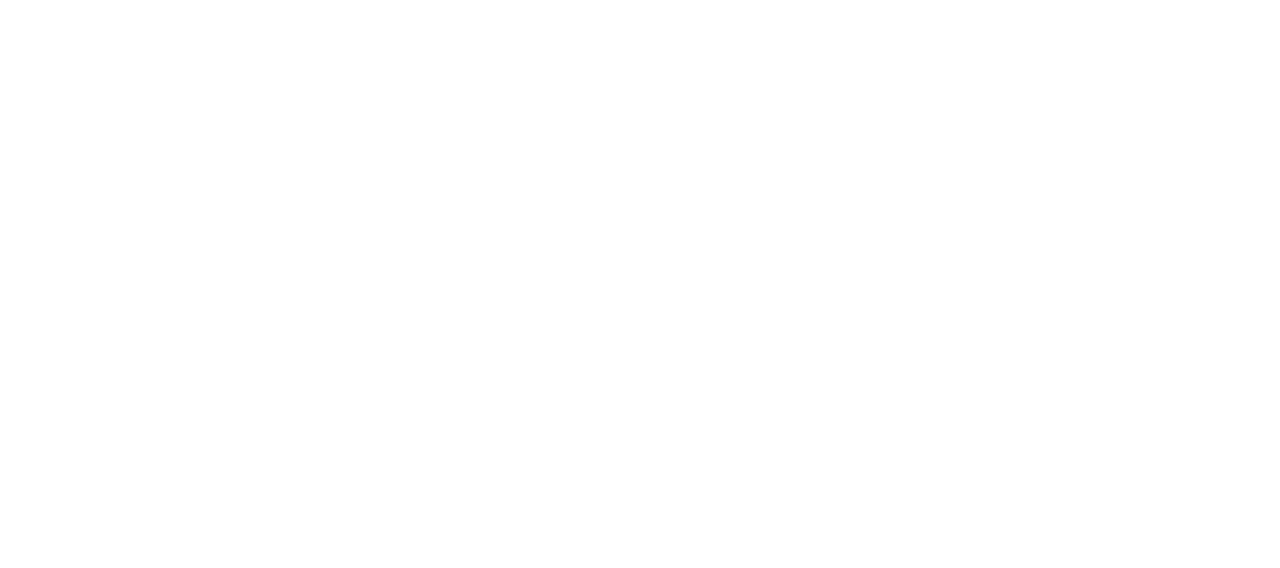
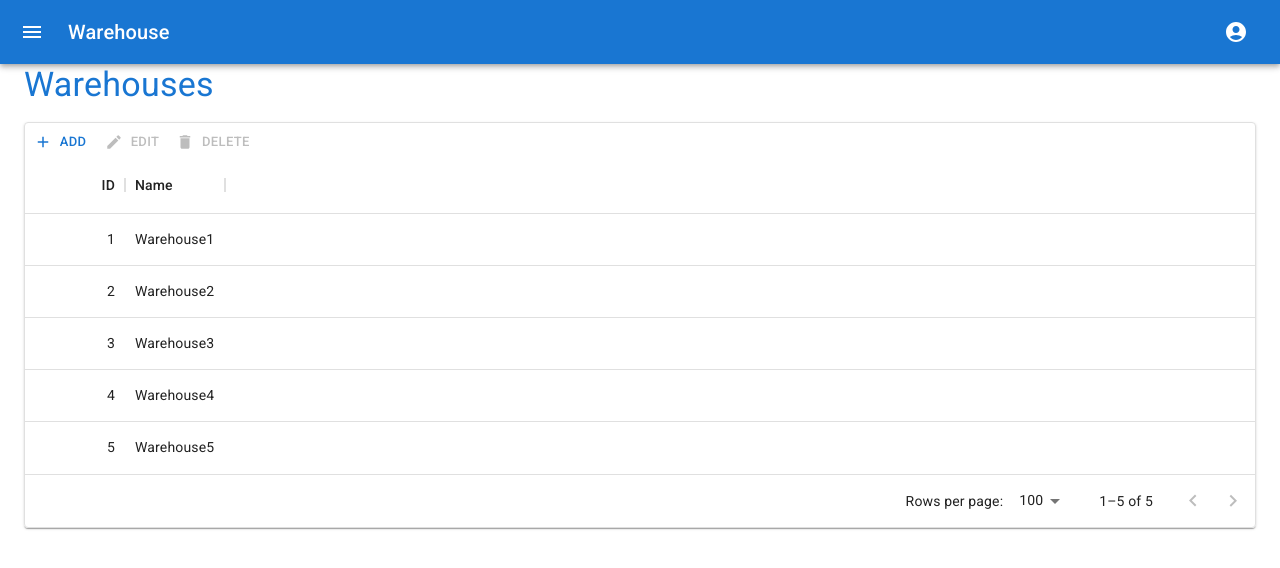
Before and after one commit to XojiakbarA/warehouse-app, a React (Create React App) app: page /warehouses in a window 1280 px wide. Before the commit this address had no page. Shown: the top 568 px of the page. Built offline with nearby package versions, Linux system fonts and the light colour scheme.

Commit message:
created warehouses page

```diff
--- a/src/App.js
+++ b/src/App.js
@@ -2,6 +2,7 @@
 import {Route, Routes} from "react-router";
 import MainLayout from "./components/layouts/MainLayout";
 import Dashboard from "./pages/Dashboard";
+import Warehouses from "./pages/Warehouses";
 
 function App() {
 
@@ -13,6 +14,7 @@
             <Routes>
                 <Route path={"/"} element={<MainLayout/>}>
                     <Route index element={<Dashboard/>}/>
+                    <Route path={"/warehouses"} element={<Warehouses/>}/>
                 </Route>
             </Routes>
         </ThemeProvider>
--- /dev/null
+++ b/src/components/data-grid/MainGridToolbar.js
@@ -0,0 +1,36 @@
+import AddIcon from '@mui/icons-material/Add';
+import EditIcon from '@mui/icons-material/Edit';
+import DeleteIcon from '@mui/icons-material/Delete';
+import {GridToolbarContainer} from "@mui/x-data-grid";
+import {Button} from "@mui/material";
+const MainGridToolbar = ({ disabled, onEditButtonClick, onDeleteButtonClick }) => {
+    return (
+        <GridToolbarContainer>
+            <Button
+                size={"small"}
+                startIcon={<AddIcon/>}
+                onClick={onEditButtonClick}
+            >
+                Add
+            </Button>
+            <Button
+                size={"small"}
+                startIcon={<EditIcon/>}
+                disabled={disabled}
+                onClick={onEditButtonClick}
+            >
+                Edit
+            </Button>
+            <Button
+                size={"small"}
+                startIcon={<DeleteIcon/>}
+                disabled={disabled}
+                onClick={onDeleteButtonClick}
+            >
+                Delete
+            </Button>
+        </GridToolbarContainer>
+    )
+}
+
+export default MainGridToolbar
--- /dev/null
+++ b/src/components/dialogs/DeleteDialog.js
@@ -0,0 +1,20 @@
+import {Button, Dialog, DialogActions, DialogContent, DialogContentText, DialogTitle} from "@mui/material";
+
+const DeleteDialog = ({ open, onClose, resourceName }) => {
+    return (
+        <Dialog open={open} onClose={onClose} maxWidth={"xs"} fullWidth>
+            <DialogTitle>Delete</DialogTitle>
+            <DialogContent>
+                <DialogContentText>
+                    Do you really want to remove "{resourceName}"?
+                </DialogContentText>
+            </DialogContent>
+            <DialogActions>
+                <Button onClick={onClose}>Cancel</Button>
+                <Button onClick={onClose}>Yes</Button>
+            </DialogActions>
+        </Dialog>
+    )
+}
+
+export default DeleteDialog
--- /dev/null
+++ b/src/components/dialogs/WarehouseDialog.js
@@ -0,0 +1,26 @@
+import {Button, Dialog, DialogActions, DialogContent, DialogTitle, TextField} from "@mui/material";
+
+const WarehouseDialog = ({ open, onClose, warehouse }) => {
+
+    return (
+        <Dialog open={open} onClose={onClose} maxWidth={"xs"} fullWidth>
+            <DialogTitle>Warehouse</DialogTitle>
+            <DialogContent>
+                <TextField
+                    label="Name"
+                    type="text"
+                    fullWidth
+                    variant="standard"
+                    name={"name"}
+                    value={warehouse?.name}
+                />
+            </DialogContent>
+            <DialogActions>
+                <Button onClick={onClose}>Cancel</Button>
+                <Button onClick={onClose}>Save</Button>
+            </DialogActions>
+        </Dialog>
+    )
+}
+
+export default WarehouseDialog
--- a/src/components/layouts/MainLayout/MainDrawer.js
+++ b/src/components/layouts/MainLayout/MainDrawer.js
@@ -6,9 +6,8 @@
 import ListItemButton from '@mui/material/ListItemButton';
 import ListItemIcon from '@mui/material/ListItemIcon';
 import ListItemText from '@mui/material/ListItemText';
-import InboxIcon from '@mui/icons-material/MoveToInbox';
-import MailIcon from '@mui/icons-material/Mail';
 import DashboardIcon from '@mui/icons-material/Dashboard';
+import WarehouseIcon from '@mui/icons-material/Warehouse';
 import {Link} from "react-router-dom";
 
 const MainDrawer = ({ open, onDrawerClose }) => {
@@ -34,18 +33,16 @@
                         </ListItemButton>
                     </ListItem>
                 </List>
-                <Divider />
+                <Divider/>
                 <List>
-                    {['All mail', 'Trash', 'Spam'].map((text, index) => (
-                        <ListItem key={text} disablePadding>
-                            <ListItemButton>
-                                <ListItemIcon>
-                                    {index % 2 === 0 ? <InboxIcon /> : <MailIcon />}
-                                </ListItemIcon>
-                                <ListItemText primary={text} />
-                            </ListItemButton>
-                        </ListItem>
-                    ))}
+                    <ListItem disablePadding>
+                        <ListItemButton component={Link} to={"/warehouses"}>
+                            <ListItemIcon>
+                                <WarehouseIcon/>
+                            </ListItemIcon>
+                            <ListItemText primary={"Warehouses"}/>
+                        </ListItemButton>
+                    </ListItem>
                 </List>
             </Box>
         </Drawer>
--- /dev/null
+++ b/src/pages/Warehouses.js
@@ -0,0 +1,90 @@
+import Typography from "@mui/material/Typography";
+import {Grid, Paper} from "@mui/material";
+import {DataGrid} from "@mui/x-data-grid";
+import MainGridToolbar from "../components/data-grid/MainGridToolbar";
+import {useState} from "react";
+import WarehouseDialog from "../components/dialogs/WarehouseDialog";
+import DeleteDialog from "../components/dialogs/DeleteDialog";
+
+const Warehouses = () => {
+
+    const warehouses = [
+        {id: "1", name: "Warehouse1"},
+        {id: "2", name: "Warehouse2"},
+        {id: "3", name: "Warehouse3"},
+        {id: "4", name: "Warehouse4"},
+        {id: "5", name: "Warehouse5"},
+    ]
+
+    const columns = [
+        {
+            field: 'id',
+            headerName: 'ID',
+            type: "number",
+            filterable: false,
+            sortable: false
+        },
+        {
+            field: 'name',
+            headerName: "Name",
+            type: "string",
+            filterable: false,
+            sortable: false
+        }
+    ]
+
+    const [warehouse, setWarehouse] = useState(null)
+
+    const [editDialogOpen, setEditDialogOpen] = useState(false)
+    const [deleteDialogOpen, setDeleteDialogOpen] = useState(false)
+
+    const handleRowClick = (p) => {
+        setWarehouse(p.row)
+    }
+    const toggleEditDialog = () => {
+        setEditDialogOpen(editDialogOpen => !editDialogOpen)
+    }
+    const toggleDeleteDialog = () => {
+        setDeleteDialogOpen(deleteDialogOpen => !deleteDialogOpen)
+    }
+
+    return (
+        <Grid container spacing={2}>
+            <Grid item xs={12}>
+                <Typography variant={"h4"} color={"primary"}>Warehouses</Typography>
+            </Grid>
+            <Grid item xs={12}>
+                <Paper>
+                    <DataGrid
+                        autoHeight
+                        disableColumnMenu
+                        loading={false}
+                        columns={columns}
+                        rows={warehouses}
+                        onRowClick={handleRowClick}
+                        components={{Toolbar: MainGridToolbar}}
+                        componentsProps={{
+                            toolbar: {
+                                disabled: !Boolean(warehouse),
+                                onEditButtonClick: toggleEditDialog,
+                                onDeleteButtonClick: toggleDeleteDialog
+                            }
+                        }}
+                    />
+                </Paper>
+            </Grid>
+            <WarehouseDialog
+                open={editDialogOpen}
+                onClose={toggleEditDialog}
+                warehouse={warehouse}
+            />
+            <DeleteDialog
+                open={deleteDialogOpen}
+                onClose={toggleDeleteDialog}
+                resourceName={warehouse?.name}
+            />
+        </Grid>
+    )
+}
+
+export default Warehouses
```
